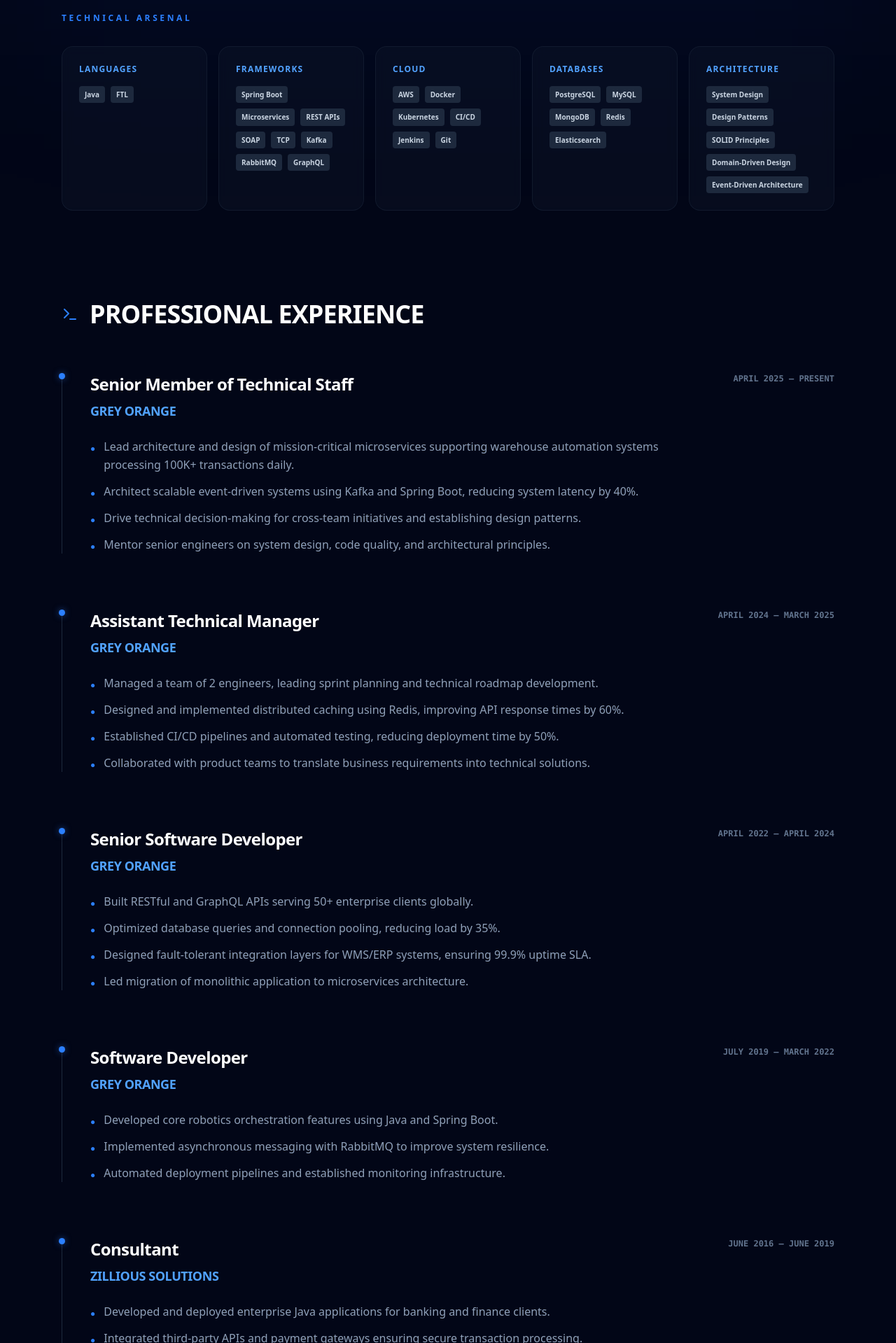
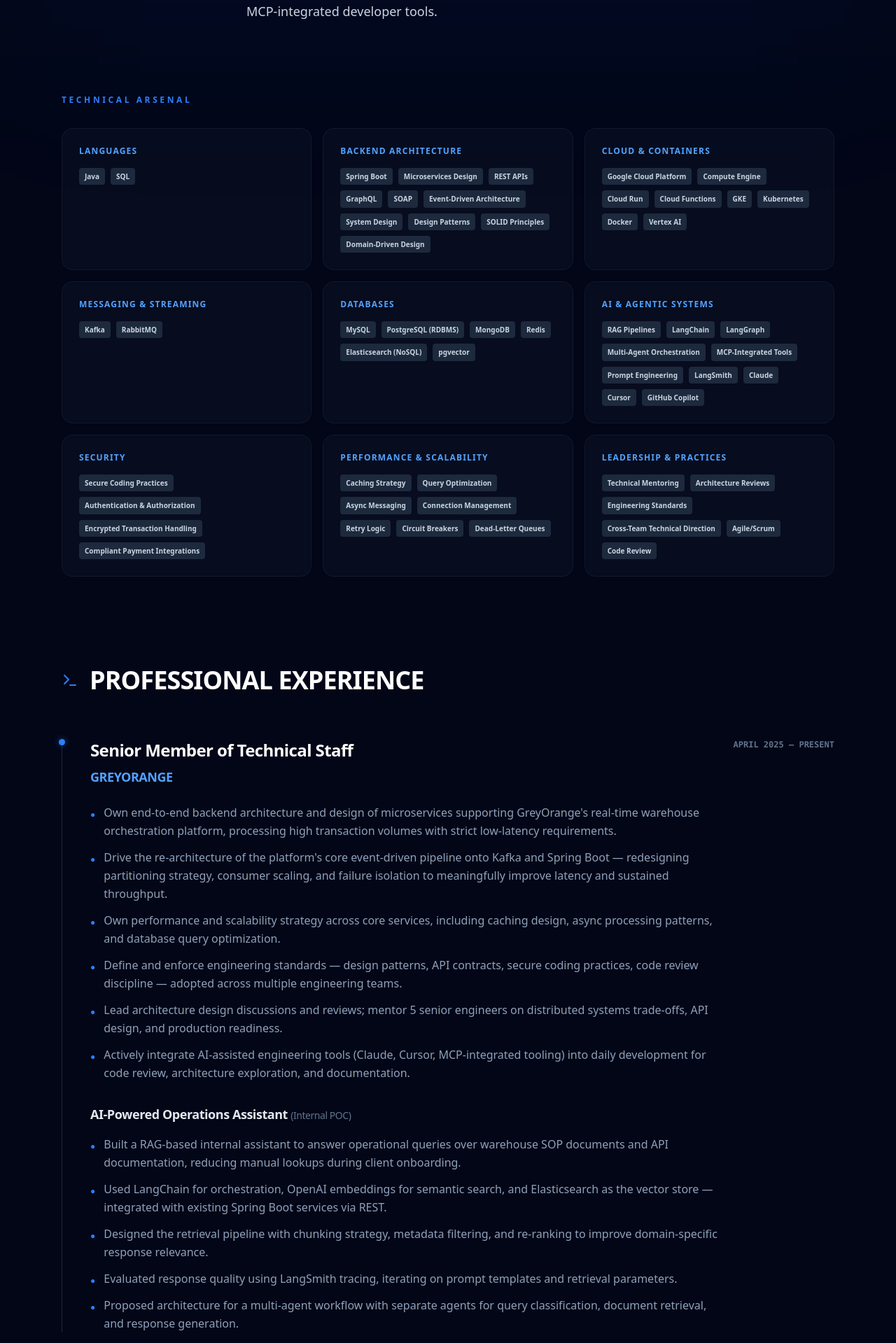
Before and after one commit to ashishbhatiaindia/ashish-portfolio, a Next.js app: page / in a window 1280 px wide. Shown: the part 521-2440 px from the top of the page at 70% size. Built offline with nearby package versions, Linux system fonts and the light colour scheme.

Commit message:
Enhance portfolio page with new skills and achievements

```diff
--- a/app/page.tsx
+++ b/app/page.tsx
@@ -2,19 +2,35 @@
 import { motion } from 'framer-motion';
 import {
   Mail, MapPin, Phone, Share2, Terminal, GraduationCap, Award, ChevronRight,
-  Zap, Database, Cpu, Server, Shield, Code, Users, Layers, Layout
+  Zap, Database, Cpu, Server, Shield, Code, Users, Layers, Layout, Globe, Sparkles, Trophy
 } from 'lucide-react';
 
 export default function Portfolio() {
   // Direct Raw URL to your image on GitHub
   const imagePath = "https://raw.githubusercontent.com/ashishbhatiaindia/ashish-portfolio/main/profile.png.png";
 
+  const skillLabels: Record<string, string> = {
+    languages: "Languages",
+    backendArchitecture: "Backend Architecture",
+    cloudContainers: "Cloud & Containers",
+    messagingStreaming: "Messaging & Streaming",
+    databases: "Databases",
+    aiAgenticSystems: "AI & Agentic Systems",
+    security: "Security",
+    performanceScalability: "Performance & Scalability",
+    leadershipPractices: "Leadership & Practices"
+  };
+
   const skills = {
-    languages: ["Java", "FTL"],
-    frameworks: ["Spring Boot", "Microservices", "REST APIs", "SOAP", "TCP", "Kafka", "RabbitMQ", "GraphQL"],
-    cloud: ["AWS", "Docker", "Kubernetes", "CI/CD", "Jenkins", "Git"],
-    databases: ["PostgreSQL", "MySQL", "MongoDB", "Redis", "Elasticsearch"],
-    architecture: ["System Design", "Design Patterns", "SOLID Principles", "Domain-Driven Design", "Event-Driven Architecture"]
+    languages: ["Java", "SQL"],
+    backendArchitecture: ["Spring Boot", "Microservices Design", "REST APIs", "GraphQL", "SOAP", "Event-Driven Architecture", "System Design", "Design Patterns", "SOLID Principles", "Domain-Driven Design"],
+    cloudContainers: ["Google Cloud Platform", "Compute Engine", "Cloud Run", "Cloud Functions", "GKE", "Kubernetes", "Docker", "Vertex AI"],
+    messagingStreaming: ["Kafka", "RabbitMQ"],
+    databases: ["MySQL", "PostgreSQL (RDBMS)", "MongoDB", "Redis", "Elasticsearch (NoSQL)", "pgvector"],
+    aiAgenticSystems: ["RAG Pipelines", "LangChain", "LangGraph", "Multi-Agent Orchestration", "MCP-Integrated Tools", "Prompt Engineering", "LangSmith", "Claude", "Cursor", "GitHub Copilot"],
+    security: ["Secure Coding Practices", "Authentication & Authorization", "Encrypted Transaction Handling", "Compliant Payment Integrations"],
+    performanceScalability: ["Caching Strategy", "Query Optimization", "Async Messaging", "Connection Management", "Retry Logic", "Circuit Breakers", "Dead-Letter Queues"],
+    leadershipPractices: ["Technical Mentoring", "Architecture Reviews", "Engineering Standards", "Cross-Team Technical Direction", "Agile/Scrum", "Code Review"]
   };
 
   return (
@@ -46,7 +62,7 @@
               Ashish Bhatia
             </h1>
             <p className="text-2xl md:text-3xl text-blue-400 font-bold mb-8 italic">
-              Senior Software Engineer & Systems Architect
+              Senior Software Engineer | Technical Architect & Lead
             </p>
 
             <div className="flex flex-wrap justify-center md:justify-start gap-y-4 gap-x-8 text-slate-400 font-medium">
@@ -55,15 +71,18 @@
               </a>
               <span className="flex items-center gap-2"><Phone size={18}/> 8800847114</span>
               <span className="flex items-center gap-2"><MapPin size={18}/> Gurugram, India</span>
-              <a href="https://linkedin.com/in/ashishbhatia" target="_blank" className="flex items-center gap-2 hover:text-white transition-colors">
+              <a href="https://linkedin.com/in/ashish-bhatia-7552499b" target="_blank" className="flex items-center gap-2 hover:text-white transition-colors">
                 <Share2 size={18}/> LinkedIn
               </a>
             </div>
 
             <p className="mt-8 text-lg text-slate-300 max-w-3xl leading-relaxed">
-              Senior software engineer with 9+ years of experience designing and building scalable distributed systems.
-              Expert in microservices architecture, system design, and cloud-native technologies with a proven track record of
-              delivering high-impact solutions for enterprise-scale applications.
+              Backend engineer with 10 years designing, building, and leading distributed systems in Java and Spring Boot —
+              spanning hands-on architecture ownership, microservices design, and technical leadership across teams.
+              Experienced operating as both the deep technical owner of complex systems and the bridge between business
+              goals, product, and engineering. Deep background in event-driven architecture, distributed caching, RDBMS
+              and NoSQL data stores, and cloud-native deployment on Google Cloud Platform. Actively building with modern
+              AI/agentic tooling — RAG pipelines, multi-agent orchestration, and MCP-integrated developer tools.
             </p>
           </motion.div>
         </div>
@@ -72,10 +91,10 @@
       {/* SKILLS GRID */}
       <section className="relative px-6 max-w-6xl mx-auto mb-32 pt-10">
         <h2 className="text-xs font-black uppercase tracking-[0.3em] text-blue-500 mb-8">Technical Arsenal</h2>
-        <div className="grid grid-cols-1 md:grid-cols-2 lg:grid-cols-5 gap-4">
+        <div className="grid grid-cols-1 md:grid-cols-2 lg:grid-cols-3 gap-4">
           {Object.entries(skills).map(([category, items]) => (
             <div key={category} className="p-6 rounded-2xl bg-slate-900/40 border border-slate-800/50 backdrop-blur-sm">
-              <h3 className="text-xs font-black uppercase tracking-widest text-blue-400 mb-4">{category}</h3>
+              <h3 className="text-xs font-black uppercase tracking-widest text-blue-400 mb-4">{skillLabels[category]}</h3>
               <div className="flex flex-wrap gap-2">
                 {items.map(item => (
                   <span key={item} className="px-2 py-1 bg-slate-800 rounded text-[10px] font-bold text-slate-300">{item}</span>
@@ -95,48 +114,60 @@
         <div className="space-y-20">
           <ExperienceBlock
             title="Senior Member of Technical Staff"
-            company="Grey Orange"
+            company="GreyOrange"
             date="April 2025 – Present"
             bullets={[
-              "Lead architecture and design of mission-critical microservices supporting warehouse automation systems processing 100K+ transactions daily.",
-              "Architect scalable event-driven systems using Kafka and Spring Boot, reducing system latency by 40%.",
-              "Drive technical decision-making for cross-team initiatives and establishing design patterns.",
-              "Mentor senior engineers on system design, code quality, and architectural principles."
+              "Own end-to-end backend architecture and design of microservices supporting GreyOrange's real-time warehouse orchestration platform, processing high transaction volumes with strict low-latency requirements.",
+              "Drive the re-architecture of the platform's core event-driven pipeline onto Kafka and Spring Boot — redesigning partitioning strategy, consumer scaling, and failure isolation to meaningfully improve latency and sustained throughput.",
+              "Own performance and scalability strategy across core services, including caching design, async processing patterns, and database query optimization.",
+              "Define and enforce engineering standards — design patterns, API contracts, secure coding practices, code review discipline — adopted across multiple engineering teams.",
+              "Lead architecture design discussions and reviews; mentor 5 senior engineers on distributed systems trade-offs, API design, and production readiness.",
+              "Actively integrate AI-assisted engineering tools (Claude, Cursor, MCP-integrated tooling) into daily development for code review, architecture exploration, and documentation."
             ]}
+            subProject={{
+              title: "AI-Powered Operations Assistant",
+              subtitle: "Internal POC",
+              bullets: [
+                "Built a RAG-based internal assistant to answer operational queries over warehouse SOP documents and API documentation, reducing manual lookups during client onboarding.",
+                "Used LangChain for orchestration, OpenAI embeddings for semantic search, and Elasticsearch as the vector store — integrated with existing Spring Boot services via REST.",
+                "Designed the retrieval pipeline with chunking strategy, metadata filtering, and re-ranking to improve domain-specific response relevance.",
+                "Evaluated response quality using LangSmith tracing, iterating on prompt templates and retrieval parameters.",
+                "Proposed architecture for a multi-agent workflow with separate agents for query classification, document retrieval, and response generation."
+              ]
+            }}
           />
 
           <ExperienceBlock
             title="Assistant Technical Manager"
-            company="Grey Orange"
+            company="GreyOrange"
             date="April 2024 – March 2025"
             bullets={[
-              "Managed a team of 2 engineers, leading sprint planning and technical roadmap development.",
-              "Designed and implemented distributed caching using Redis, improving API response times by 60%.",
-              "Established CI/CD pipelines and automated testing, reducing deployment time by 50%.",
-              "Collaborated with product teams to translate business requirements into technical solutions."
+              "Owned platform architecture and technical delivery while directly leading a small engineering team across sprint planning and hands-on implementation.",
+              "Directed end-to-end integration architecture for 15+ external warehouse management systems, owning the full lifecycle from client-facing scoping to production rollout.",
+              "Built core platform components from scratch, including a custom TCP server and SOAP server, for real-time, low-latency communication with third-party systems.",
+              "Designed a Redis-based distributed caching layer that materially improved real-time inventory query response times.",
+              "Ran client-facing workshops to define technical scope and freeze API contracts prior to development, acting as the direct bridge between business stakeholders and engineering."
             ]}
           />
 
           <ExperienceBlock
             title="Senior Software Developer"
-            company="Grey Orange"
+            company="GreyOrange"
             date="April 2022 – April 2024"
             bullets={[
-              "Built RESTful and GraphQL APIs serving 50+ enterprise clients globally.",
-              "Optimized database queries and connection pooling, reducing load by 35%.",
-              "Designed fault-tolerant integration layers for WMS/ERP systems, ensuring 99.9% uptime SLA.",
-              "Led migration of monolithic application to microservices architecture."
+              "Owned backend architecture and delivery for core warehouse automation modules end-to-end, from design through production deployment.",
+              "Built a fault-tolerant integration layer for third-party WMS/ERP systems using retry logic, circuit breakers, and dead-letter queues to improve integration reliability.",
+              "Identified and resolved performance bottlenecks in high-traffic data pipelines through query optimization and database connection management."
             ]}
           />
 
           <ExperienceBlock
             title="Software Developer"
-            company="Grey Orange"
+            company="GreyOrange"
             date="July 2019 – March 2022"
             bullets={[
-              "Developed core robotics orchestration features using Java and Spring Boot.",
-              "Implemented asynchronous messaging with RabbitMQ to improve system resilience.",
-              "Automated deployment pipelines and established monitoring infrastructure."
+              "Developed core backend features for a real-time robotics orchestration platform using Java and Spring Boot.",
+              "Replaced synchronous service calls with RabbitMQ-based async messaging, improving system resilience and reducing service coupling."
             ]}
           />
 
@@ -145,16 +176,15 @@
             company="Zillious Solutions"
             date="June 2016 – June 2019"
             bullets={[
-              "Developed and deployed enterprise Java applications for banking and finance clients.",
-              "Integrated third-party APIs and payment gateways ensuring secure transaction processing.",
-              "Worked directly with clients to gather requirements and provide technical consultation."
+              "Built and delivered enterprise Java applications for the travel domain, including secure, compliant third-party payment gateway integrations with encrypted, authenticated transaction handling.",
+              "Managed client relationships across the full project lifecycle, from requirements gathering through production delivery."
             ]}
           />
         </div>
       </section>
 
       {/* EDUCATION & CERTIFICATIONS */}
-      <section className="relative px-6 max-w-6xl mx-auto pb-32 border-t border-slate-900 pt-20 grid grid-cols-1 md:grid-cols-2 gap-16">
+      <section className="relative px-6 max-w-6xl mx-auto pb-20 border-t border-slate-900 pt-20 grid grid-cols-1 md:grid-cols-2 gap-16">
         <div>
           <h2 className="text-3xl font-black mb-10 flex items-center gap-3 text-white uppercase">
             <GraduationCap className="text-blue-500" /> Education
@@ -162,7 +192,7 @@
           <div className="space-y-8">
             <div>
               <h4 className="text-xl font-bold text-slate-200">Master of Computer Applications (MCA)</h4>
-              <p className="text-blue-400">University of Delhi</p>
+              <p className="text-blue-400">University of Delhi (North Campus)</p>
               <p className="text-slate-500 text-xs mt-1">Delhi, India</p>
             </div>
             <div>
@@ -178,23 +208,34 @@
             <Award className="text-blue-500" /> Certifications
           </h2>
           <ul className="space-y-4 text-slate-400 font-medium">
-            <li className="flex gap-3"><ChevronRight className="text-blue-500 flex-shrink-0" /> Software Architecture & Design of Modern Large Scale Systems</li>
-            <li className="flex gap-3"><ChevronRight className="text-blue-500 flex-shrink-0" /> Software Architecture & System Design Practical Case Studies</li>
-            <li className="flex gap-3"><ChevronRight className="text-blue-500 flex-shrink-0" /> Low Level System Design, Design Patterns & SOLID Principles</li>
+            <li className="flex gap-3"><ChevronRight className="text-blue-500 flex-shrink-0" /> Software Architecture & Design of Modern Large Scale Systems — Udemy</li>
+            <li className="flex gap-3"><ChevronRight className="text-blue-500 flex-shrink-0" /> Software Architecture & System Design Practical Case Studies — Udemy</li>
+            <li className="flex gap-3"><ChevronRight className="text-blue-500 flex-shrink-0" /> Low Level System Design, Design Patterns & SOLID Principles — Udemy</li>
           </ul>
         </div>
+      </section>
+
+      {/* ACHIEVEMENTS */}
+      <section className="relative px-6 max-w-6xl mx-auto pb-32">
+        <h2 className="text-3xl font-black mb-10 flex items-center gap-3 text-white uppercase">
+          <Trophy className="text-blue-500" /> Achievements
+        </h2>
+        <ul className="space-y-4 text-slate-400 font-medium">
+          <li className="flex gap-3"><ChevronRight className="text-blue-500 flex-shrink-0" /> All India Rank 4 — Delhi University MCA entrance examination</li>
+          <li className="flex gap-3"><ChevronRight className="text-blue-500 flex-shrink-0" /> Contestant, India's Got Talent (TV show) — "Fastest Human Calculator" challenge</li>
+        </ul>
       </section>
     </main>
   );
 }
 
-function ExperienceBlock({ title, company, date, bullets }: any) {
+function ExperienceBlock({ title, company, date, bullets, subProject }: any) {
   return (
     <motion.div initial={{ opacity: 0 }} whileInView={{ opacity: 1 }} className="relative pl-10 border-l border-slate-800">
       <div className="absolute -left-[5px] top-0 w-[9px] h-[9px] rounded-full bg-blue-500 shadow-[0_0_10px_rgba(59,130,246,0.5)]" />
       <div className="flex flex-col md:flex-row md:justify-between mb-2">
         <h3 className="text-2xl font-bold text-white tracking-tight">{title}</h3>
-        <span className="text-slate-500 font-mono text-xs font-bold uppercase">{date}</span>
+        {date && <span className="text-slate-500 font-mono text-xs font-bold uppercase">{date}</span>}
       </div>
       <p className="text-blue-400 font-bold mb-6 text-lg tracking-tight uppercase">{company}</p>
       <ul className="space-y-3 max-w-4xl">
@@ -205,6 +246,20 @@
           </li>
         ))}
       </ul>
+
+      {subProject && (
+        <div className="mt-8 max-w-4xl">
+          <h4 className="text-lg font-bold text-slate-200 mb-4 tracking-tight">{subProject.title} <span className="text-slate-500 text-sm font-normal">({subProject.subtitle})</span></h4>
+          <ul className="space-y-3">
+            {subProject.bullets.map((point: string, i: number) => (
+              <li key={i} className="text-slate-400 flex gap-3 text-sm md:text-base leading-relaxed">
+                <span className="text-blue-500 mt-2 font-bold select-none text-xs">●</span>
+                {point}
+              </li>
+            ))}
+          </ul>
+        </div>
+      )}
     </motion.div>
   );
 }
```
